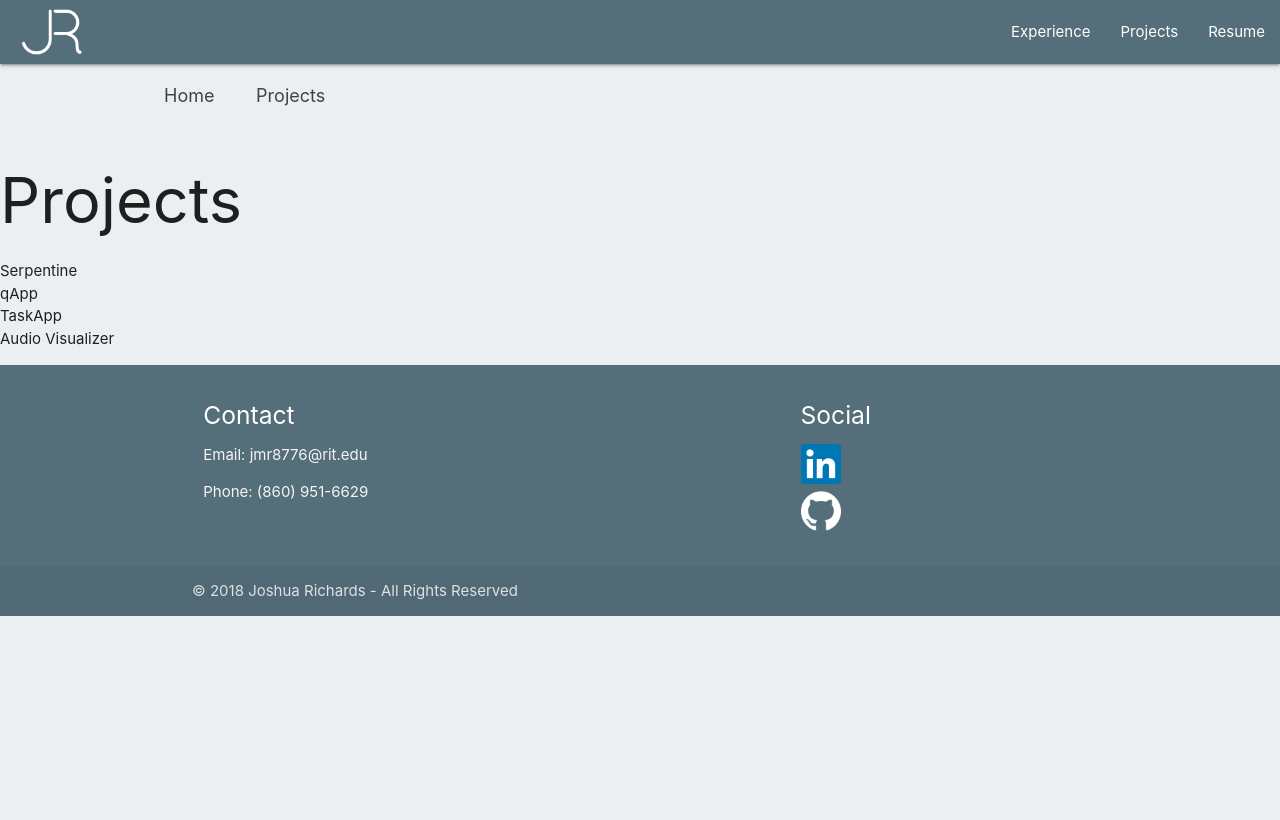
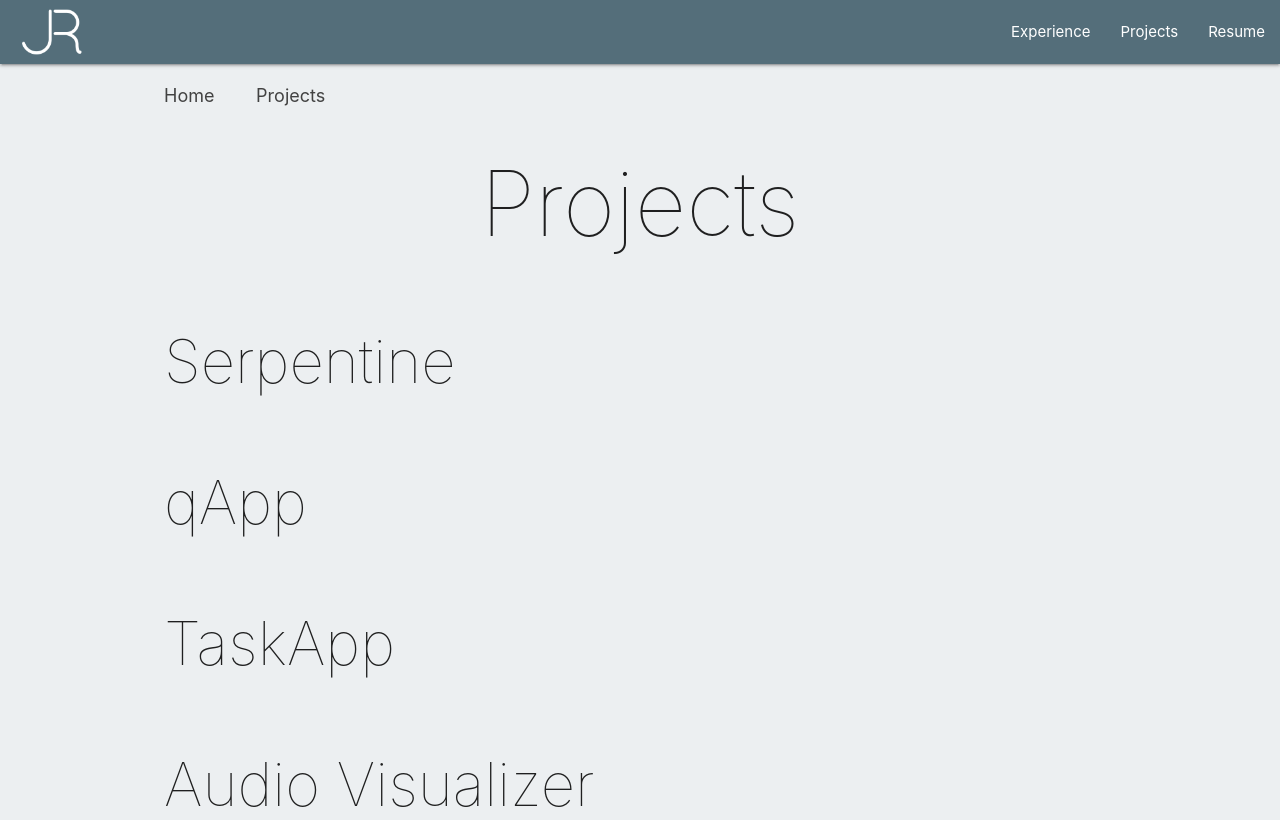
Before and after one commit to iRockE/jmrichards96.github.io, a plain HTML site: page projects.html in a window 1280 px wide. Shown: the top 820 px of the page. Drawn offline with nearby package versions, Linux system fonts and the light colour scheme.

Commit message:
Updated resume. Formatted projects page.

```diff
--- a/projects.html
+++ b/projects.html
@@ -40,13 +40,20 @@
         </div>
       </div>
     </nav>
-    <h1>Projects</h1>
-    <ul>
-      <li>Serpentine</li>
-      <li>qApp</li>
-      <li>TaskApp</li>
-      <li>Audio Visualizer</li>
-    </ul>
+    <h1 id="projectsHeader">Projects</h1>
+    <section class="projectsSection">
+        <h2>Serpentine</h2>
+    </section>
+    <section class="projectsSection">
+        <h2>qApp</h2>
+    </section>
+    <section class="projectsSection">
+      <h2>TaskApp</h2>
+    </section>
+    <section class="projectsSection">
+      <h2>Audio Visualizer</h2>
+    </section>
+    <div class="padding2"></div>
     <footer class="page-footer">
       <div class="container">
         <div class="row">
--- a/sass/main.scss
+++ b/sass/main.scss
@@ -152,8 +152,8 @@ body {
 }
 /*#endregion*/
 
-/*#region Experience Page*/
-#experienceHeader {
+/*#region Experience/Projects Page*/
+#experienceHeader, #projectsHeader {
   padding: 0 20px;
   text-align: center;
   margin: 2rem 0 5rem;
@@ -163,7 +163,7 @@ body {
     font-size:6rem;
   }
 }
-.experienceSection {
+.experienceSection, .projectsSection {
   margin: 0 auto 5rem;
   max-width: 992px;
   padding: 0 20px;
```
Also changed, not shown: css/main.css, 2 other files.
